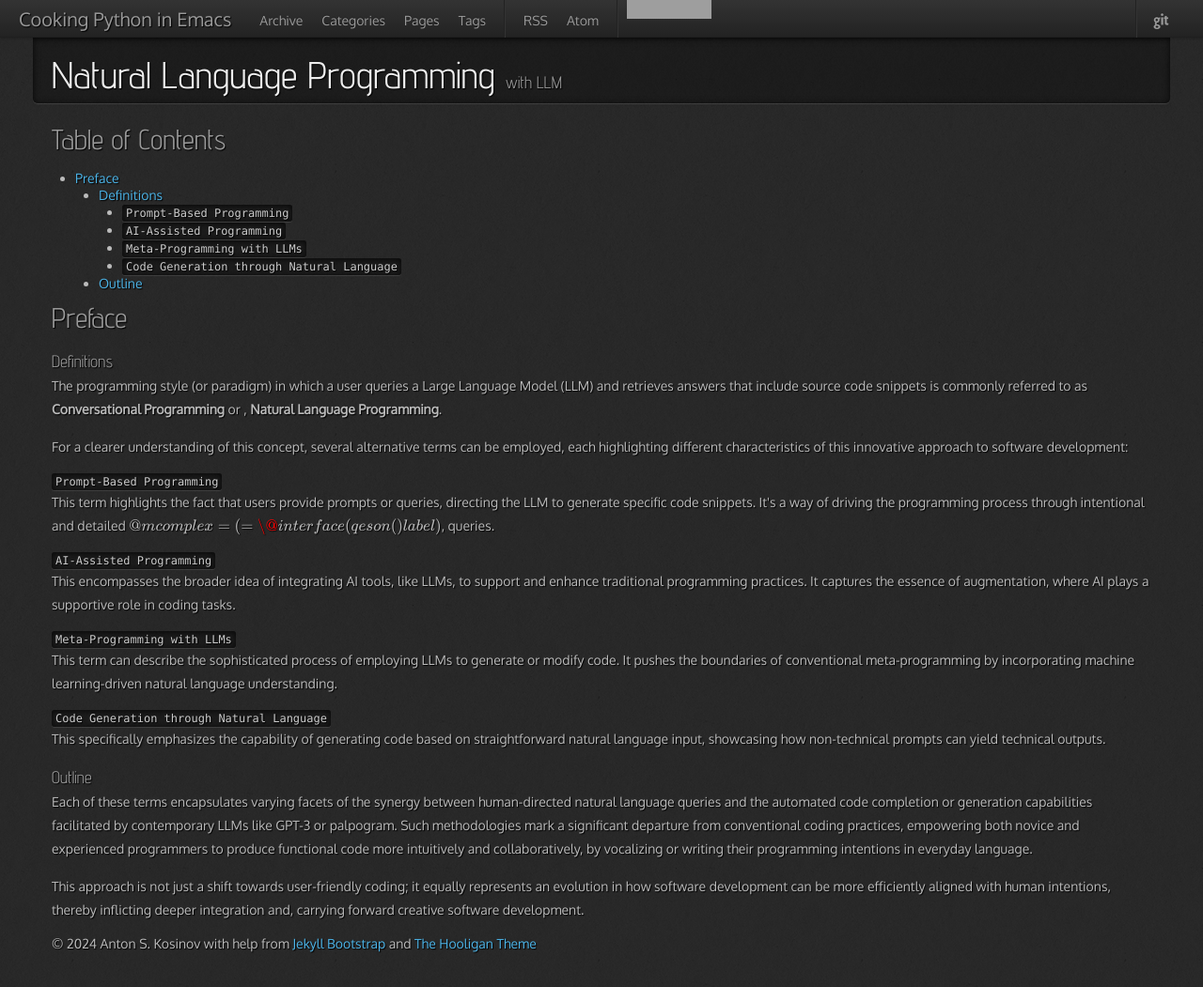
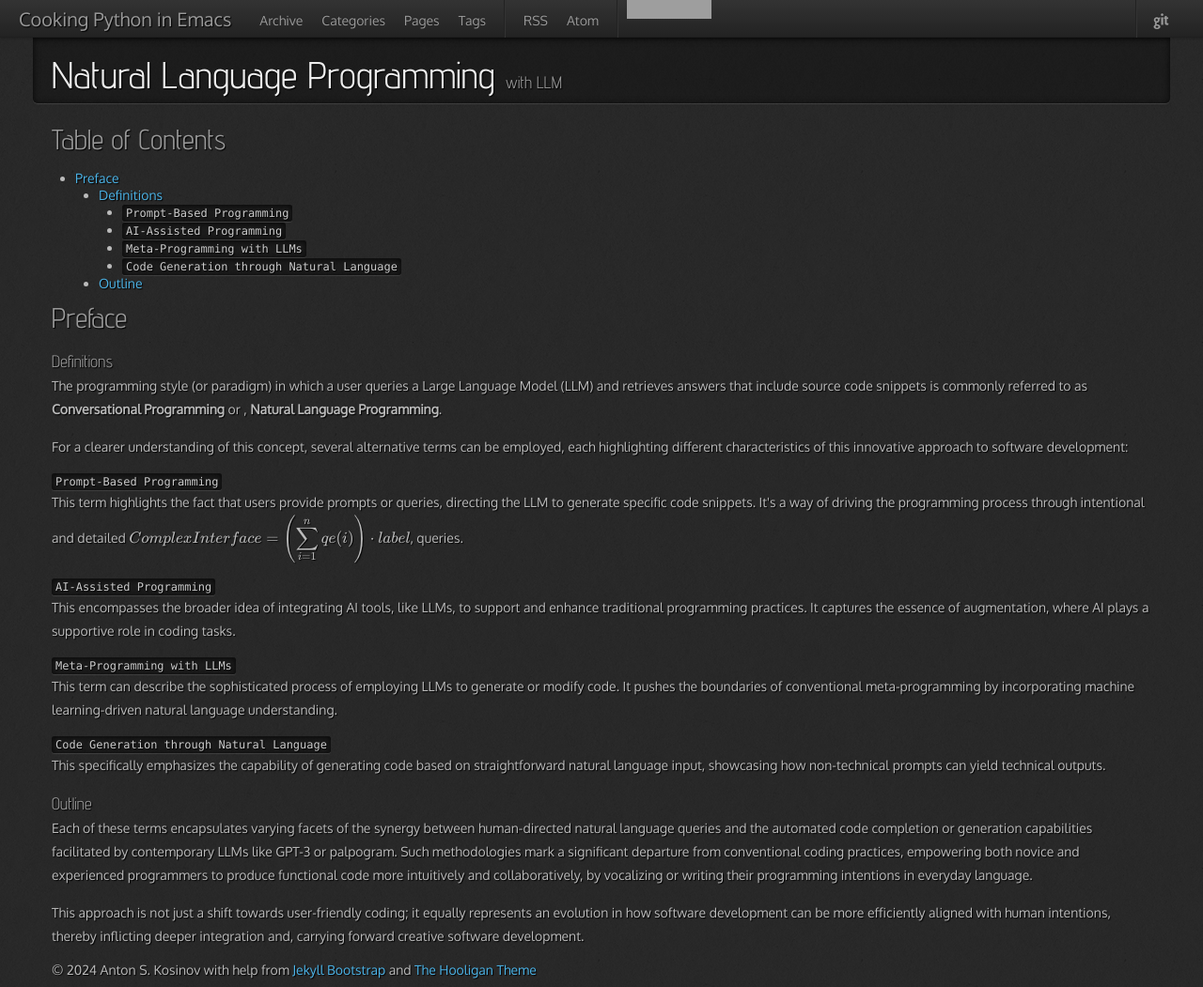
Before and after one commit to 0--key/0--key.github.io, a Jekyll site: the page built from _posts/2024-09-05-natural-language-programming.html, in a window 1280 px wide. Shown: the whole page at 94% size. Built offline with Jekyll 4.4.1, drawn with Linux system fonts in a browser that asks for light colours; nearby versions of some CDN libraries; formulas are drawn with MathJax 3; before the commit the page ends 1023 px from its top, so only the background shows below that; grey boxes are pictures that could not be loaded.

Commit message:
MathJax is on

```diff
--- a/_posts/2024-09-05-natural-language-programming.html
+++ b/_posts/2024-09-05-natural-language-programming.html
@@ -55,7 +55,7 @@ innovative approach to software development:
 This term highlights the fact that users provide prompts or
 queries, directing the LLM to generate specific code snippets. It's
 a way of driving the programming process through intentional and
-detailed \(\displaystyle{ @mcomplex=(=\@interface(qeson()label)}\),
+detailed \(\displaystyle{ComplexInterface = \left( \sum_{i=1}^{n} qe(i) \right) \cdot label}\),
 queries.
 </p>
 </div>
```
